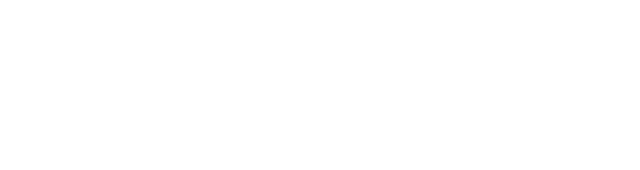
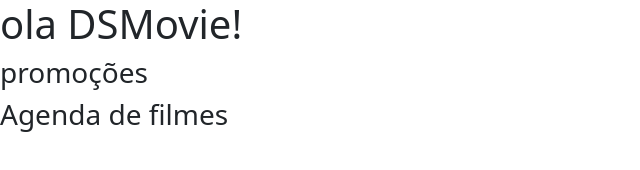
Before and after one commit to juliorock/dsmovie, a plain HTML site: page index.html in a window 1280 px wide. Shown: the whole page, without its empty margins (0-640 px from the left). Drawn offline with nearby package versions, Linux system fonts and the light colour scheme.

Commit message:
Bootstrap

```diff
--- /dev/null
+++ b/css/styles.css
@@ -0,0 +1,4 @@
+@import url('https://fonts.googleapis.com/css2?family=Open+Sans:wght@300;400;700&family=Public+Sans:ital,wght@0,300;0,400;1,800&display=swap');
+*{
+font-family: "Open Sans",sans-serif;
+}
--- a/index.html
+++ b/index.html
@@ -4,9 +4,15 @@
     <meta charset="UTF-8">
     <meta http-equiv="X-UA-Compatible" content="IE=edge">
     <meta name="viewport" content="width=device-width, initial-scale=1.0">
-    <title>DsMovie</title>
+    <title>projeto DsMovie</title>
+
+
+    <link href="https://cdn.jsdelivr.net/npm/bootstrap@5.1.3/dist/css/bootstrap.min.css" rel="stylesheet" integrity="sha384-1BmE4kWBq78iYhFldvKuhfTAU6auU8tT94WrHftjDbrCEXSU1oBoqyl2QvZ6jIW3" crossorigin="anonymous">
+
 </head>
 <body>
-
+    <h1>ola DSMovie!</h1>
+    <h3>promoções</h3>
+    <h3>Agenda de filmes</h3>
 </body>
 </html>
```
